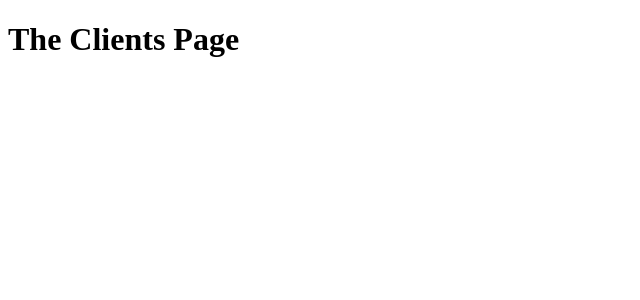
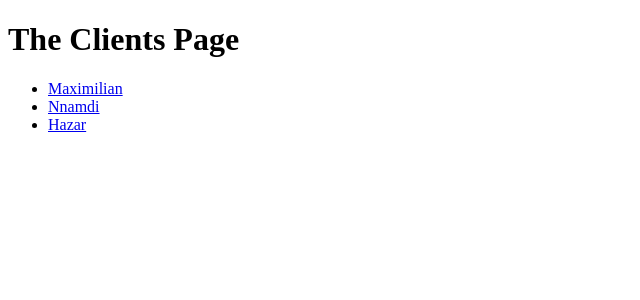
Before and after one commit to Rekal87/nextjs-course, a Next.js app: page /clients in a window 1280 px wide. Shown: the top 300 px of the page, without its empty margins (0-640 px from the left). Built offline with nearby package versions, Linux system fonts and the light colour scheme.

Commit message:
Dynamic Routes

```diff
--- a/pages/clients/index.js
+++ b/pages/clients/index.js
@@ -1,7 +1,31 @@
+import Link from 'next/link';
+
 export default function ClientsPage() {
+  const clients = [
+    {
+      id: 'max',
+      name: 'Maximilian',
+    },
+    {
+      id: 'nnamdi',
+      name: 'Nnamdi',
+    },
+    {
+      id: 'hazar',
+      name: 'Hazar',
+    },
+  ];
+
   return (
     <div>
       <h1>The Clients Page</h1>
+      <ul>
+        {clients.map((client) => (
+          <li key={client.id}>
+            <Link href={`/clients/${client.id}`}>{client.name}</Link>
+          </li>
+        ))}
+      </ul>
     </div>
   );
 }
```
Also changed, not shown: pages/blog/[...slug].js (added, +12 -0 lines), pages/index.js (+10 -0 lines).
